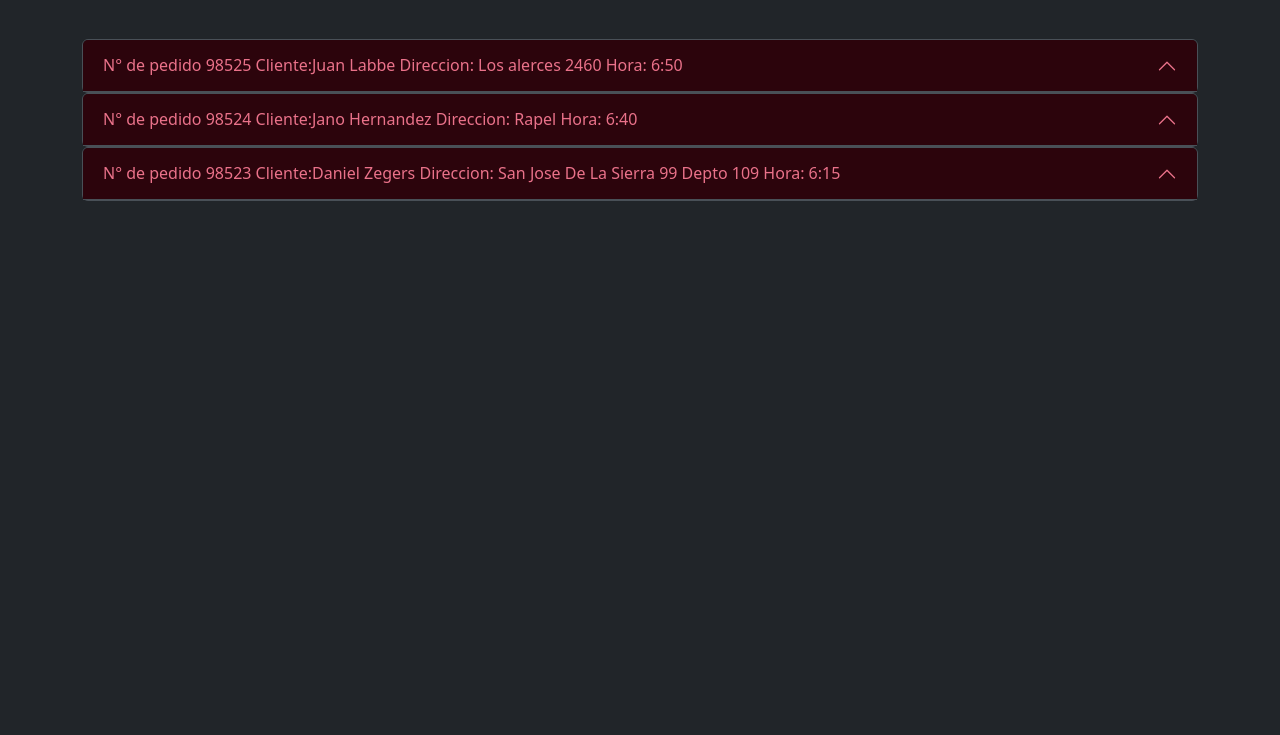
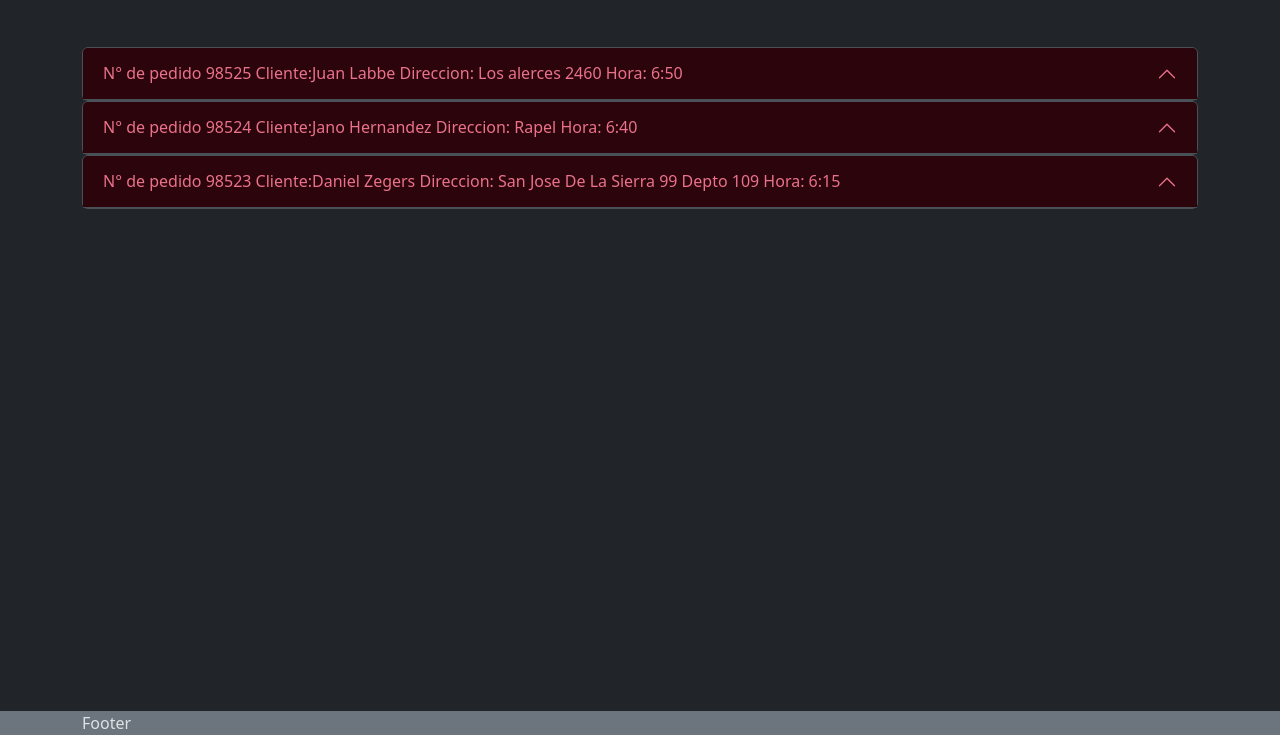
Before and after one commit to dzegers-USM/www-sushi, a website: page src/caja/index.html in a window 1280 px wide. Shown: the part 65-800 px from the top of the page. Drawn offline with nearby package versions, Linux system fonts and the light colour scheme; files that its build step writes are made by us from their sources.

Commit message:
Add more footers

```diff
--- a/src/caja/index.html
+++ b/src/caja/index.html
@@ -16,6 +16,7 @@
     <title>WWWW Sushi</title>
   </head>
 <body>
+<div class="d-flex flex-column min-vh-100">
 	<nav class="navbar navbar-expand-sm bg-primary mb-2">
 		<div class="container-lg">
 		  <a class="navbar-brand" href="index.html">
@@ -43,7 +44,7 @@
 		</div>
   </nav>
 
-	<div class="container mt-5">
+	<div class="container mt-5 flex-fill">
 		<div class="accordion" id="accordion">
 			<div class="accordion-item">
 				<h2 class="accordion-header">
@@ -125,5 +126,11 @@
 			</div>
 		</div>
 	</div>
+  <div class="bg-secondary">
+    <div class="container">
+      Footer
+    </div>
+  </div>
+</div>
 </body>
 </html>
```
Also changed, not shown: src/dashboard/ventas.html (+9 -2 lines), src/menu.html (+9 -11 lines).
